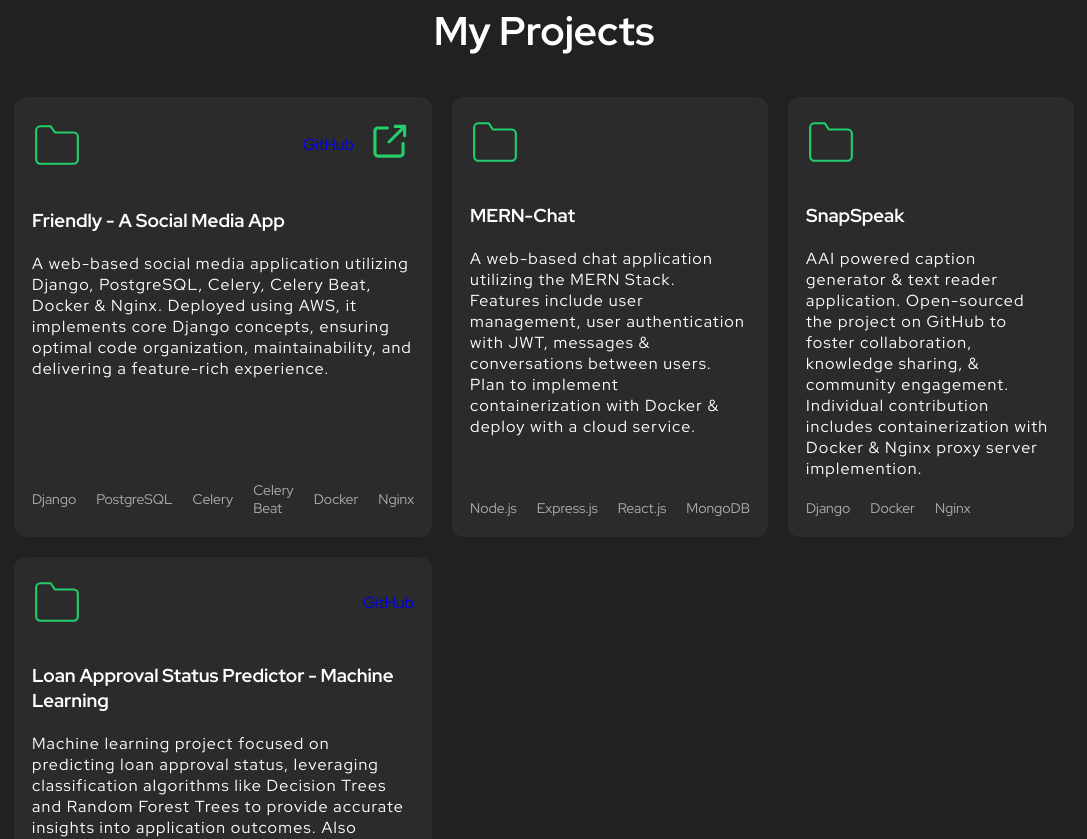
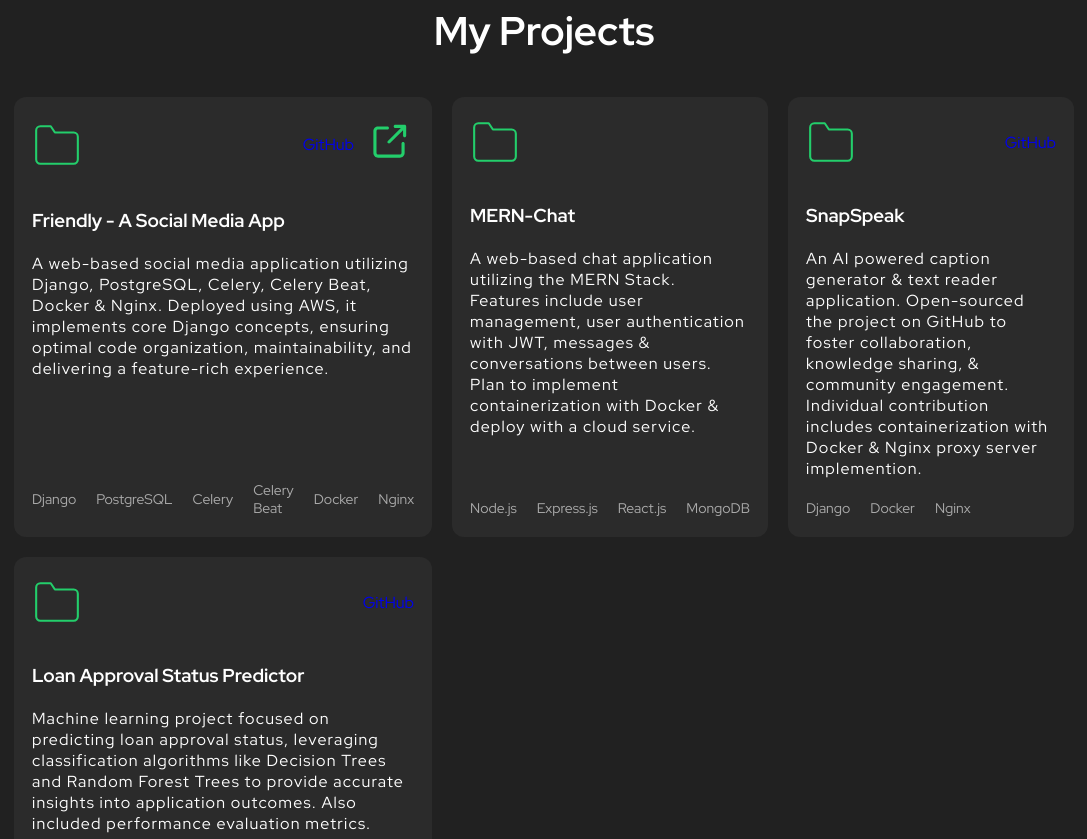
Before and after one commit to DubeyAkshat/Portfolio, a React (Create React App) app: page / in a window 1280 px wide. Shown: the part 1280-2119 px from the top of the page, without its empty margins (96-1183 px from the left). Built offline with nearby package versions, Linux system fonts and the light colour scheme.

Commit message:
Resolve bugs in project section

```diff
--- a/src/components/Project/Project.tsx
+++ b/src/components/Project/Project.tsx
@@ -72,16 +72,16 @@ export function Project() {
           <div className="project">
             <header>
               <svg width="50" xmlns="http://www.w3.org/2000/svg" role="img" viewBox="0 0 24 24" fill="none" stroke="#23ce6b " stroke-width="1" stroke-linecap="round" stroke-linejoin="round" ><title>Folder</title><path d="M22 19a2 2 0 0 1-2 2H4a2 2 0 0 1-2-2V5a2 2 0 0 1 2-2h5l2 3h9a2 2 0 0 1 2 2z"></path></svg>
-              {/* <div className="project-links">
-                <a href="https://github.com/DubeyAkshat/mern-chat" target="_blank" rel="noreferrer">
+              <div className="project-links">
+                <a href="https://github.com/thisisankit27/SnapSpeak-chat" target="_blank" rel="noreferrer">
                   GitHub
                 </a>
-              </div> */}
+              </div>
             </header>
             <div className="body">
               <h3>SnapSpeak</h3>
               <p>
-              AAI powered caption generator & text reader application. Open-sourced the project on GitHub to foster collaboration, knowledge sharing, & community engagement. Individual contribution includes containerization with Docker & Nginx proxy server implemention.
+              An AI powered caption generator & text reader application. Open-sourced the project on GitHub to foster collaboration, knowledge sharing, & community engagement. Individual contribution includes containerization with Docker & Nginx proxy server implemention.
               </p>
             </div>
             <footer>
@@ -105,7 +105,7 @@ export function Project() {
               </div>
             </header>
             <div className="body">
-              <h3>Loan Approval Status Predictor - Machine Learning</h3>
+              <h3>Loan Approval Status Predictor</h3>
               <p>
               Machine learning project focused on predicting loan approval status, leveraging classification algorithms like Decision Trees and Random Forest Trees to provide accurate insights into application outcomes. Also included performance evaluation metrics.
               </p>
```
